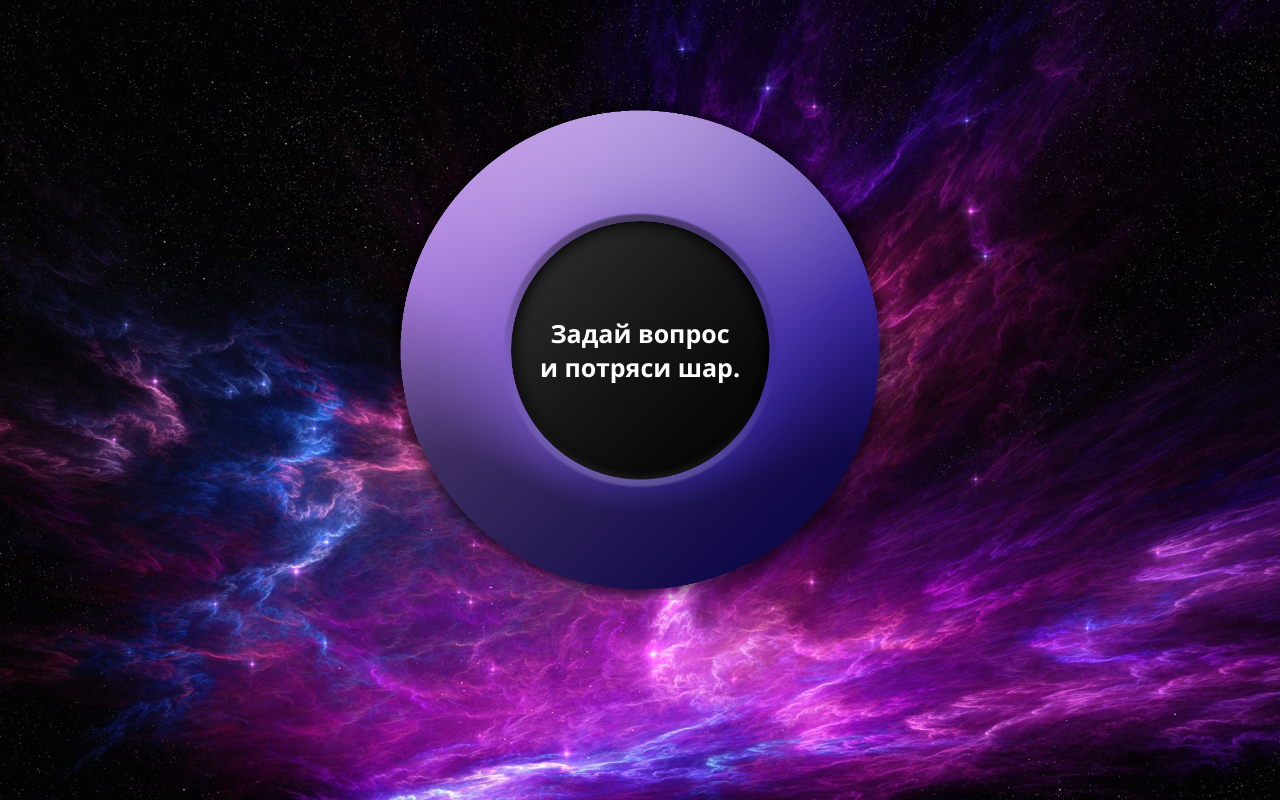
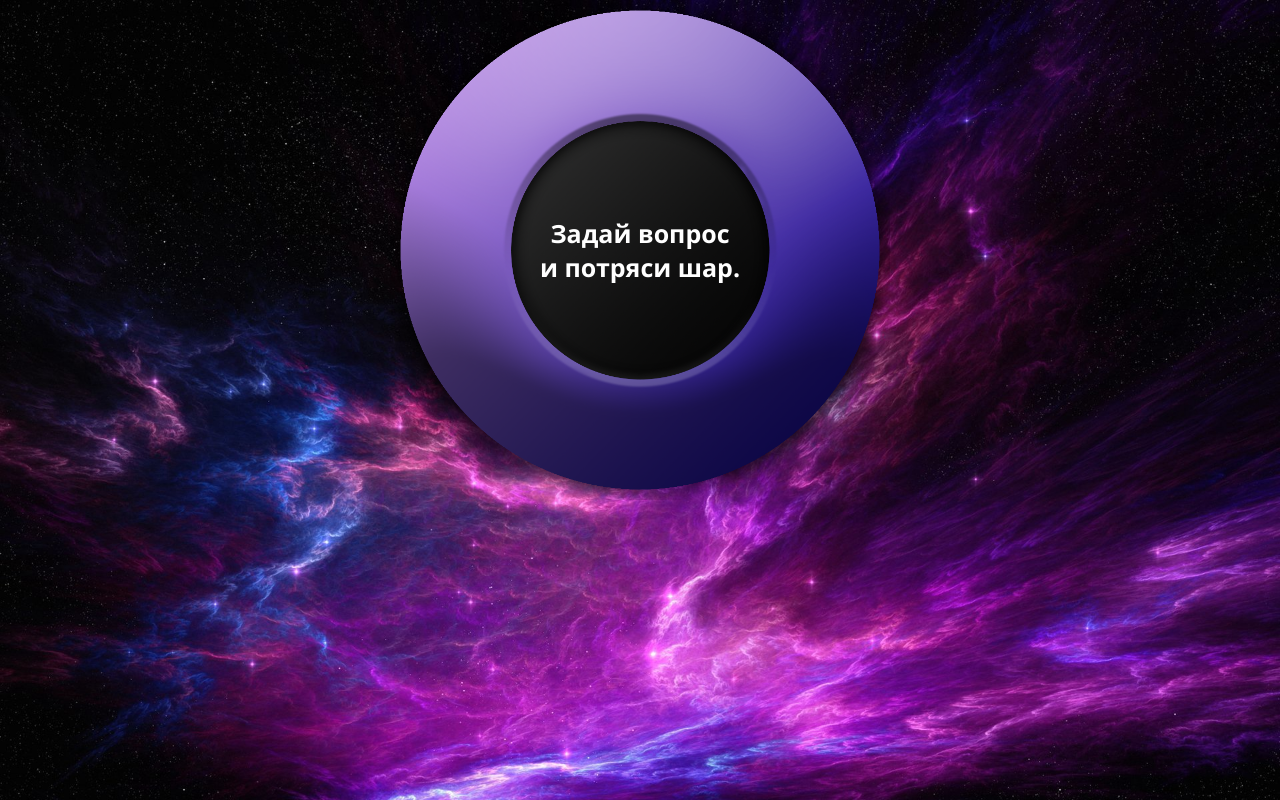
Before and after one commit to highoncoding/crystalball, a plain HTML site: page index.html in a window 1280 px wide. Drawn offline with Linux system fonts and the light colour scheme.

Commit message:
Update style.css

```diff
--- a/style.css
+++ b/style.css
@@ -10,10 +10,11 @@ body {
     text-align: center;
     background-image: url("pic2.jpg");
     background-size: cover;
+    display: flex;
 }
 .future {
     padding: 0px;
-    margin: 100px auto;
+    margin: auto;
     width: 500px;
     height: 500px;
     font-size: 25px;
```
